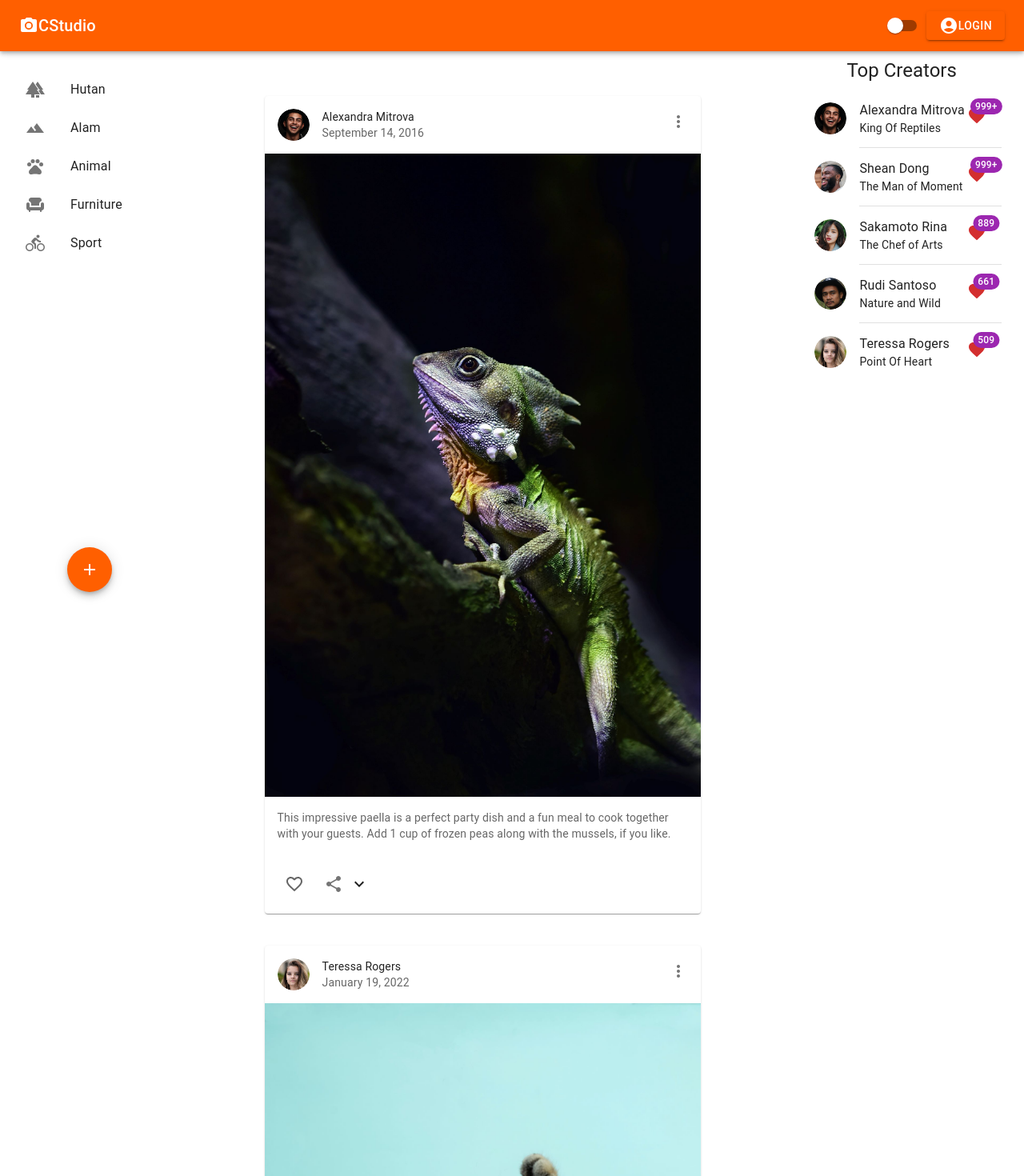
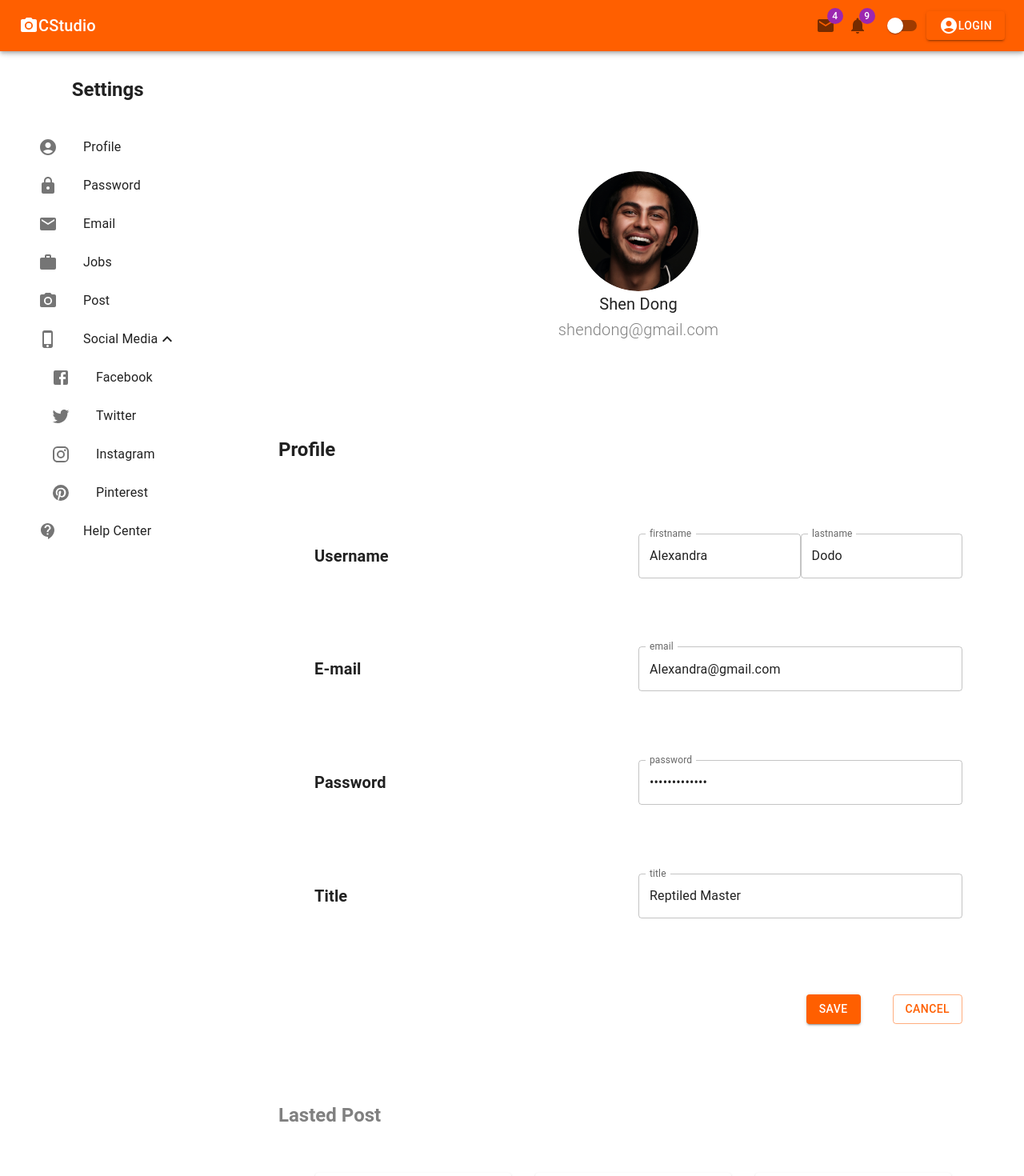
Before and after one commit to RioAldie/CStudio, a React (Create React App) app: page /Profile in a window 1280 px wide. Before the commit this address led to /. Shown: the top 1470 px of the page at 80% size. Built offline with nearby package versions, Linux system fonts and the light colour scheme; no server answers.

Commit message:
set badge

```diff
--- a/src/App.tsx
+++ b/src/App.tsx
@@ -15,7 +15,7 @@ import SignUp from "./signup";
 
 export default function App() {
   const [mode, setMode] = useState<PaletteMode>('light');
-  const [isLogin, setIsLogin] = useState<boolean>(false);
+  const [isLogin, setIsLogin] = useState<boolean>(true);
   const [userid, setUserid] = useState<String>("");
   const DarkTheme = createTheme({
       palette:{
--- a/src/component/navbar.tsx
+++ b/src/component/navbar.tsx
@@ -1,11 +1,12 @@
-import { AppBar, Box, styled, Toolbar, Typography, Menu, MenuItem , Button, PaletteMode} from "@mui/material";
+import { AppBar, Box, styled, Toolbar, Typography, Menu, MenuItem , Button, PaletteMode, Badge} from "@mui/material";
 import { PhotoCamera } from "@mui/icons-material";
 import Switch from '@mui/material/Switch';
 import MenuIcon from '@mui/icons-material/Menu';
 import React, { Dispatch, DispatchWithoutAction, SetStateAction, useEffect, useState } from "react";
 import AccountCircleIcon from '@mui/icons-material/AccountCircle';
 import SignIn from "./signin";
-import { setUserId } from "firebase/analytics";
+import MailIcon from '@mui/icons-material/Mail';
+import NotificationsIcon from '@mui/icons-material/Notifications';
 
 
 const StyledToolbar = styled(Toolbar)({
@@ -73,6 +74,12 @@ export default function Navbar (props: NavProps){
 
                 </NavList>
                 <NavBox>
+                <Badge badgeContent={4} color="secondary" sx={{marginRight: 2}}>
+                    <MailIcon color="action" />
+                </Badge>
+                <Badge badgeContent={9} color="secondary" sx={{marginRight: 2}}>
+                    <NotificationsIcon color="action" />
+                </Badge>
                <Switch
                 checked={checked}
                 onChange={(e)=>setMode(mode === 'light' ? 'dark' : 'light')}
--- a/src/component/profile-content.tsx
+++ b/src/component/profile-content.tsx
@@ -1,9 +1,9 @@
-import { Avatar, Box, styled, TextField, Typography } from "@mui/material";
+import { Avatar, Box, Button, styled, TextField, Typography } from "@mui/material";
 import MiniPost from "./mini-post";
 
 const BoxStyled = styled(Box)({
     width: "100%",
-    height: 250,
+    height: 450,
     display: 'flex',
     justifyContent: 'center',
     alignItems: 'center'
@@ -37,10 +37,16 @@ const BoxName = styled("div")(({theme}) =>({
 export default function ProfileContent(){
     return(
         <Box flex={3}  height={1000}>
-            <BoxStyled>
+            <BoxStyled sx={{display: 'flex', flexDirection: 'column'}}>
             <Avatar alt="Remy Sharp" src={`/image/avatar-1.png`}
             sx={{ width: 150, height: 150 }}
             />
+                    <Typography variant="h6" fontWeight={"normal"}>
+                        Shen Dong
+                    </Typography>
+                    <Typography variant="h6" fontWeight={"light"} color={'gray'}>
+                        shendong@gmail.com
+                    </Typography>
             </BoxStyled>
             <Typography variant="h5" fontWeight={"bold"}>
                         Profile
@@ -107,6 +113,14 @@ export default function ProfileContent(){
                     </Box>
 
                 </BoxDetail>
+                <BoxDetail>
+                    <Box sx={{display: 'flex', flexDirection: 'row', width: '100%', justifyContent: 'flex-end'}}>
+                        <Button variant="contained" sx={{marginRight: 5}}>Save</Button>
+                        <Button variant="outlined">Cancel</Button>
+                    </Box>
+
+                </BoxDetail>
+
             </BoxDetails>
             <Typography variant="h5" fontWeight={"bold"} color={'gray'}>
                         Lasted Post
```
